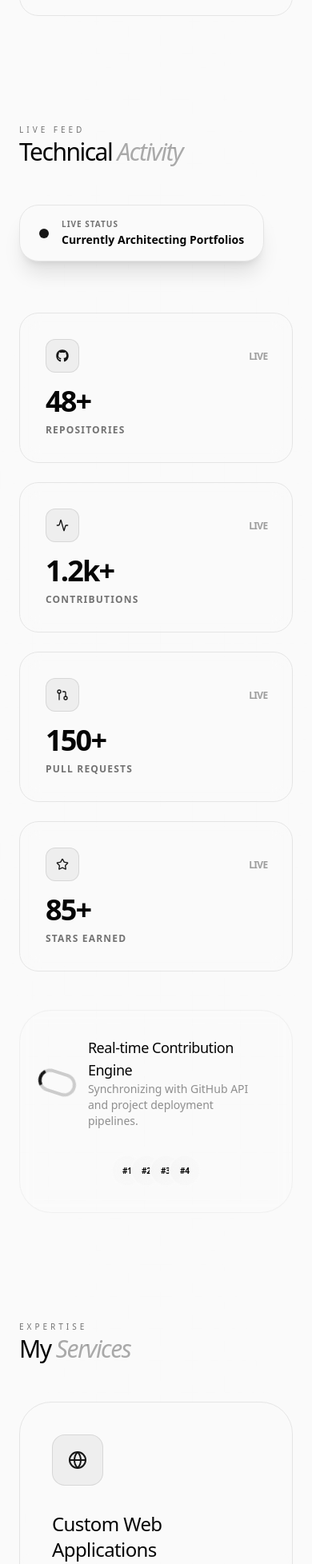
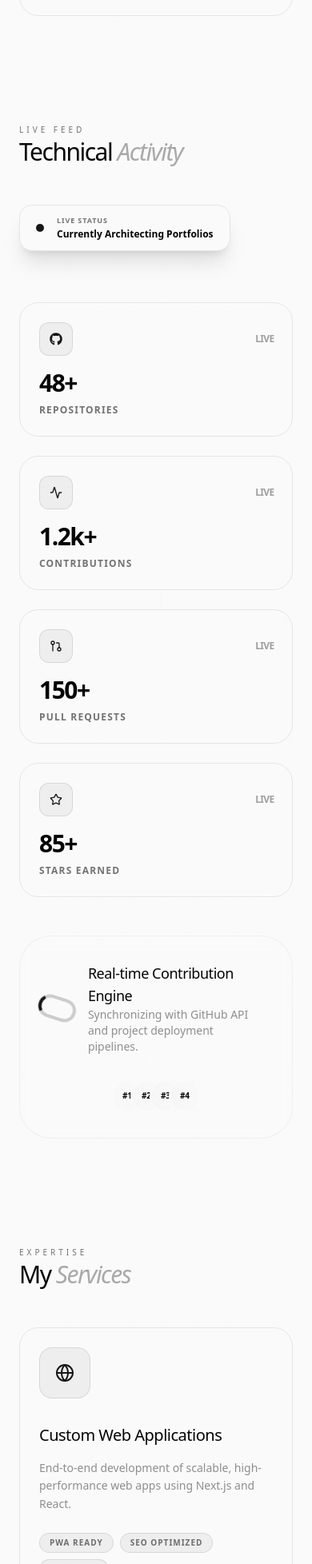
Before and after one commit to twistycoder/aravinth-portfolio, a Next.js app: page / in a window 390 px wide. Shown: the part 5211-7167 px from the top of the page at 80% size. Built offline with nearby package versions, Linux system fonts and the light colour scheme.

Commit message:
feat: add Activity and Services sections to portfolio page

```diff
--- a/src/components/sections/Activity.tsx
+++ b/src/components/sections/Activity.tsx
@@ -36,14 +36,14 @@ export function Activity() {
           </motion.h2>
         </div>
 
-        <div className="flex items-center gap-4 px-6 py-4 rounded-3xl bg-background border border-border shadow-xl">
-          <div className="relative h-3 w-3">
+        <div className="flex items-center gap-4 px-5 py-3 rounded-2xl bg-background border border-border shadow-xl">
+          <div className="relative h-2.5 w-2.5">
             <div className="absolute inset-0 bg-primary rounded-full animate-ping opacity-75" />
-            <div className="relative h-3 w-3 bg-primary rounded-full" />
+            <div className="relative h-2.5 w-2.5 bg-primary rounded-full" />
           </div>
           <div className="space-y-0.5">
-            <p className="text-[10px] font-black tracking-widest text-muted-foreground uppercase">Live Status</p>
-            <p className="text-sm font-bold">Currently Architecting Portfolios</p>
+            <p className="text-[9px] font-black tracking-widest text-muted-foreground uppercase">Live Status</p>
+            <p className="text-xs md:text-sm font-bold">Currently Architecting Portfolios</p>
           </div>
         </div>
       </div>
@@ -56,7 +56,7 @@ export function Activity() {
             whileInView={{ opacity: 1, y: 0 }}
             viewport={{ once: true }}
             transition={{ duration: 0.5, delay: idx * 0.1 }}
-            className="group p-8 rounded-3xl border border-border bg-background/50 backdrop-blur-md hover:border-primary/20 hover:shadow-xl transition-all"
+            className="group p-6 md:p-8 rounded-3xl border border-border bg-background/50 backdrop-blur-md hover:border-primary/20 hover:shadow-xl transition-all"
           >
             <div className="flex items-center justify-between mb-4">
               <div className="p-3 rounded-xl bg-primary/5 text-primary border border-primary/10">
@@ -70,7 +70,7 @@ export function Activity() {
                 Live
               </motion.div>
             </div>
-            <p className="text-4xl font-bold tracking-tighter mb-2 group-hover:text-primary transition-colors">
+            <p className="text-3xl md:text-4xl font-bold tracking-tighter mb-2 group-hover:text-primary transition-colors">
               {stat.value}
             </p>
             <p className="text-xs font-semibold tracking-widest text-muted-foreground uppercase">
--- a/src/components/sections/Services.tsx
+++ b/src/components/sections/Services.tsx
@@ -62,7 +62,7 @@ export function Services() {
             whileInView={{ opacity: 1, scale: 1 }}
             viewport={{ once: true }}
             transition={{ duration: 0.5, delay: idx * 0.1 }}
-            className="group relative rounded-[2.5rem] border border-border bg-background/50 p-10 backdrop-blur-sm transition-all duration-500 hover:border-primary/20 hover:shadow-2xl overflow-hidden"
+            className="group relative rounded-3xl md:rounded-[2.5rem] border border-border bg-background/50 p-6 md:p-10 backdrop-blur-sm transition-all duration-500 hover:border-primary/20 hover:shadow-2xl overflow-hidden"
           >
             <div className="absolute inset-0 bg-gradient-to-br from-primary/5 via-transparent to-transparent opacity-0 group-hover:opacity-100 transition-opacity duration-500" />
 
@@ -72,8 +72,8 @@ export function Services() {
               </div>
 
               <div className="space-y-4">
-                <h3 className="text-2xl font-medium tracking-tight">{service.title}</h3>
-                <p className="text-base text-muted-foreground/80 leading-relaxed max-w-md">
+                <h3 className="text-xl md:text-2xl font-medium tracking-tight">{service.title}</h3>
+                <p className="text-sm md:text-base text-muted-foreground/80 leading-relaxed max-w-md">
                   {service.description}
                 </p>
                 <div className="flex flex-wrap gap-2 pt-2">
```
